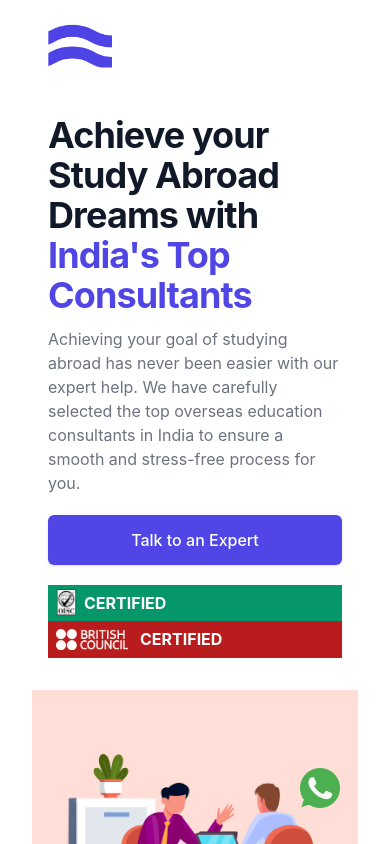
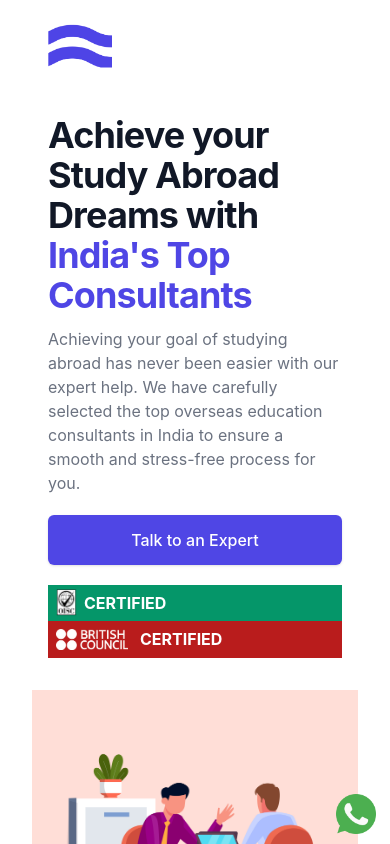
Before and after one commit to rahulknagori/consultancy, a Next.js app: page / in a window 390 px wide. Shown: the top 844 px of the page. Built offline with nearby package versions, Linux system fonts and the light colour scheme.

Commit message:
fix:whatsapp logo position

```diff
--- a/pages/index.tsx
+++ b/pages/index.tsx
@@ -42,7 +42,7 @@ const Home: NextPage = () => {
           <link rel="icon" href="/home/logo.png" />
         </Head>
         <div
-          className="z-20"
+          className={`z-20 ${styles["whatsapp-logo"]}`}
           style={{ position: "fixed", bottom: 30, right: 50 }}
         >
           <a href="https://wa.me/919110274844">
--- a/styles/Home.module.css
+++ b/styles/Home.module.css
@@ -151,6 +151,11 @@
     width: 100%;
     flex-direction: column;
   }
+
+  .whatsapp-logo {
+    right: 14px !important;
+    bottom: 4px !important;
+  }
 }
 
 @media (prefers-color-scheme: dark) {
```
